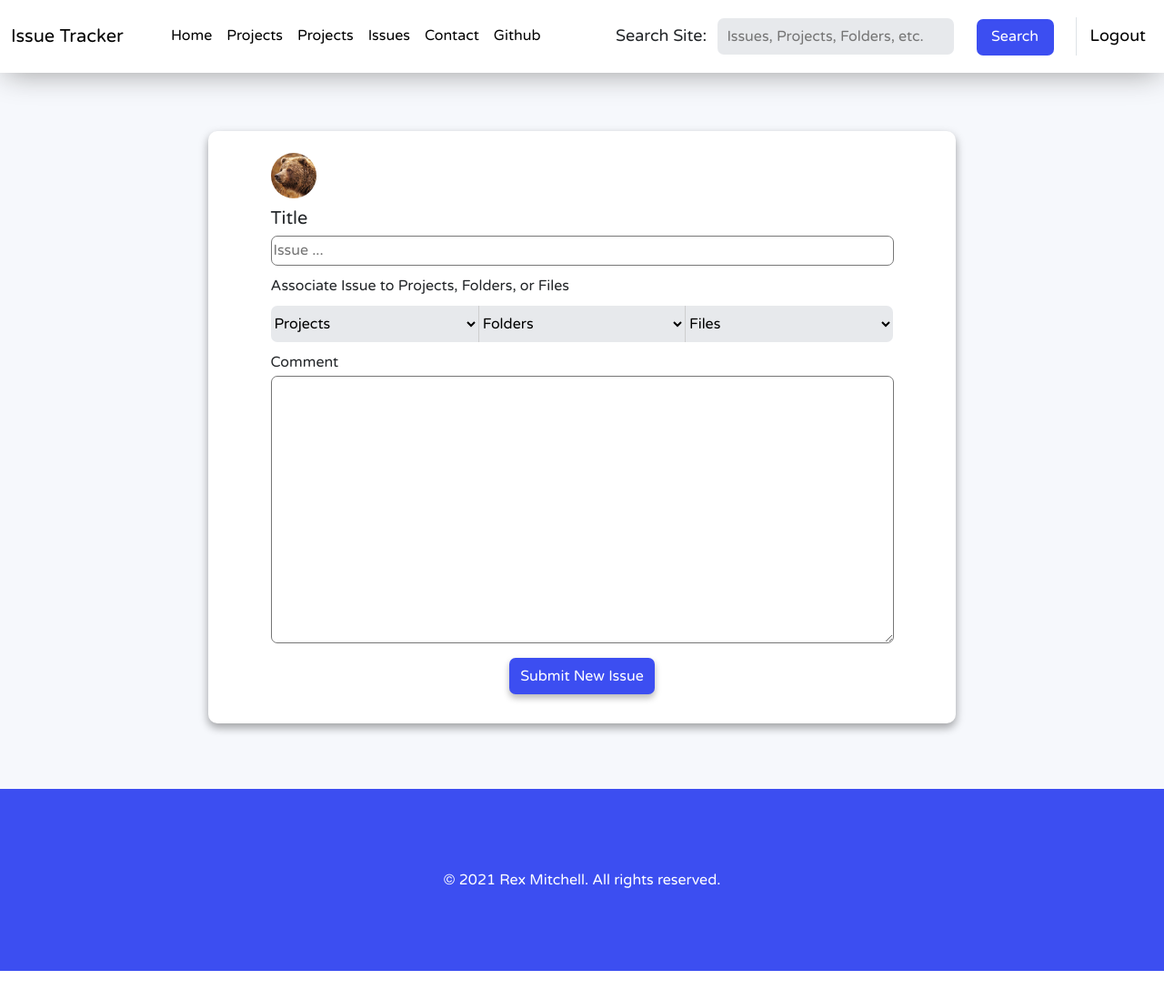
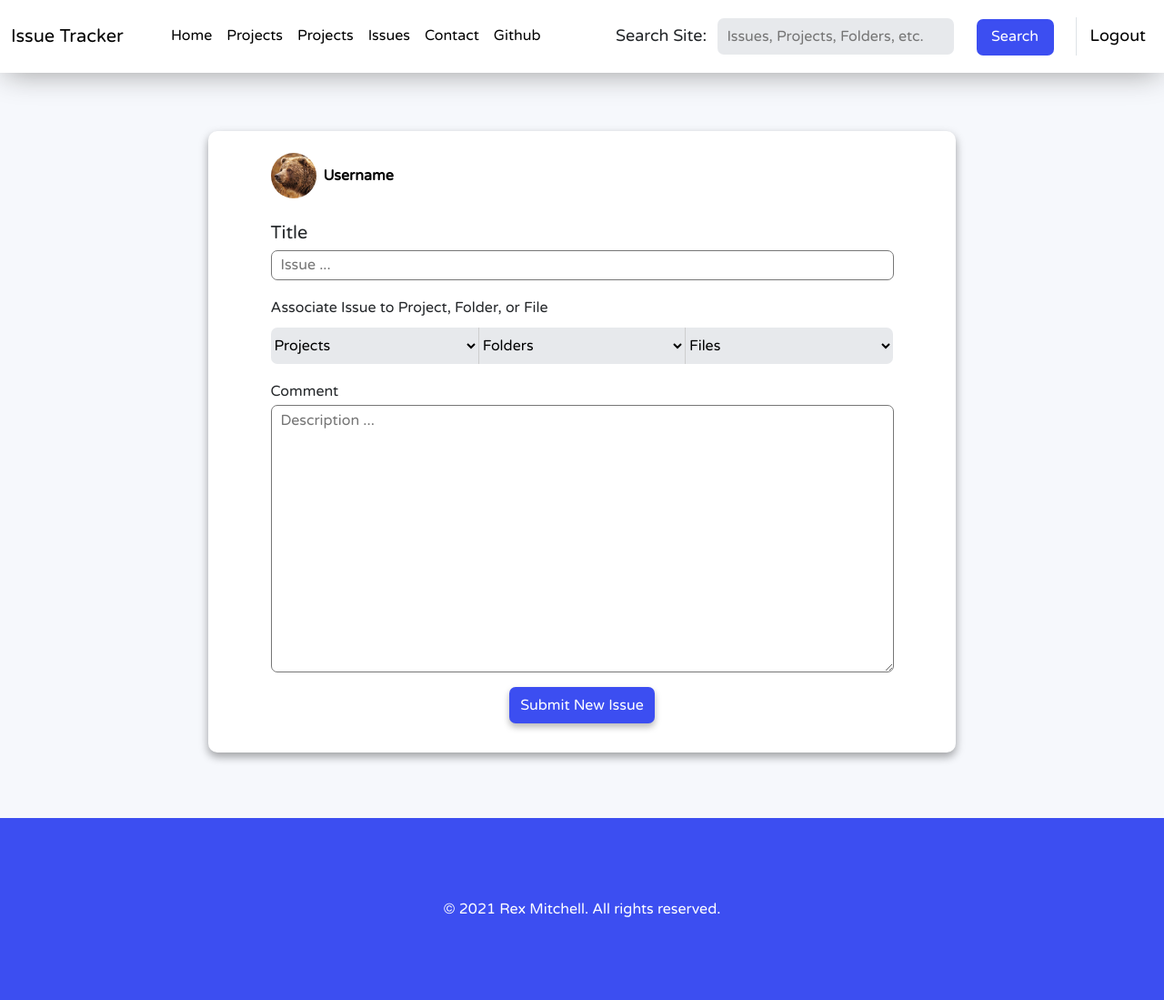
Before and after one commit to RHAM231/GitHub-Issue-Frontend, a Django app: page /issue-create in a window 1280 px wide. Shown: the whole page at 91% size. Before the commit the page ends 1067 px from the top, so only its background shows below. Run offline with Django 3.2, Linux system fonts and the light colour scheme; some libraries are stand-ins or nearby versions.

Commit message:
Finished issue create page

```diff
--- a/base/forms.py
+++ b/base/forms.py
@@ -88,7 +88,7 @@ class IssueCreateForm(forms.Form):
     title = forms.CharField(
         label='Title',
         widget=forms.TextInput(
-            attrs={'placeholder':'Issue ...', 'class': 'issue-title'}
+            attrs={'placeholder':'Issue ...'}
         ))
     project_associate = forms.CharField(
         required=False,
@@ -108,4 +108,5 @@ class IssueCreateForm(forms.Form):
     comment = forms.CharField(
         required=False,
         label='Comment',
-        widget=forms.Textarea())
+        widget=forms.Textarea(
+            attrs={'placeholder':'Description ...'}))
--- a/base/templates/base/issue_create.html
+++ b/base/templates/base/issue_create.html
@@ -17,24 +17,26 @@
         <div class="form-box py-3">
           <div class="col-10 mx-auto">
 
-            <div class="row my-2">
-              <div class="user-box">
-                <!-- <img class="user-image" src="{{ model_name.0.field_name.url }}"> -->
-                <img class="user-image" src="{% static 'images/user.jpg' %}">
+            <div class="row mt-2 mb-4 d-flex">
+                <div class="user-box">
+                  <!-- <img class="user-image" src="{{ model_name.0.field_name.url }}"> -->
+                  <img class="user-image" src="{% static 'images/user.jpg' %}">
+              </div>
+              <div class="pl-2">
+                <b><a class="user-title" href="">Username</a></b>
               </div>
             </div>
 
             <div class="issue-title-label row my-1">
               <a>{{ form.title.label }}</a>
             </div>
-            <div class="row">
+            <div class="row mb-3">
                 {{ form.title }}
             </div>
 
             <div class="row my-2">
-              <a>Associate Issue to Projects, Folders, or Files</a>
+              <a>Associate Issue to Project, Folder, or File</a>
             </div>
-
             <div class="row my-2" style="display: flex;">
               {% for field in form %}
                 {% if '_associate' in field.name %}
@@ -43,7 +45,7 @@
               {% endfor %}
             </div>
 
-            <div class="row">
+            <div class="row mt-3">
               {{ form.comment.label }}
             </div>
             <div class="row">
--- a/base/templates/base/issue_list.html
+++ b/base/templates/base/issue_list.html
@@ -21,7 +21,7 @@
       <div class="col-md-10 col-md-offset-1 col-sm-12 mx-auto">
         <div class="issues-header">
           <div class="row mx-0 border-bottom header-top">
-            <div class="col-12 my-auto mx-auto" style="display: flex;">
+            <div class="col-12 my-auto mx-auto d-flex">
               <div class="form-filter">{{ form.filters }}</div>
               <div class="search-glass">
                 <i class="fas fa-search"></i>
--- a/static/style.css
+++ b/static/style.css
@@ -411,9 +411,13 @@ items*/
   border-radius: 25px;
 }
 
+.user-title{
+  line-height: 50px;
+  color: #000000;
+}
+
 .issue-title-label{
   font-size: 20px;
-  /* font-weight: bold; */
 }
 
 #id_title{
@@ -421,6 +425,8 @@ items*/
   width: 100%;
   border: 1px solid;
   border-color: #777777;
+  padding-left: 10px;
+  padding-right: 10px;
 }
 
 #id_title:focus, #id_comment:focus{
@@ -459,6 +465,8 @@ items*/
   border-radius: 7px;
   width: 100%;
   outline: none;
+  padding-left: 10px;
+  padding-right: 10px;
 }
 
 .form-button{
```
